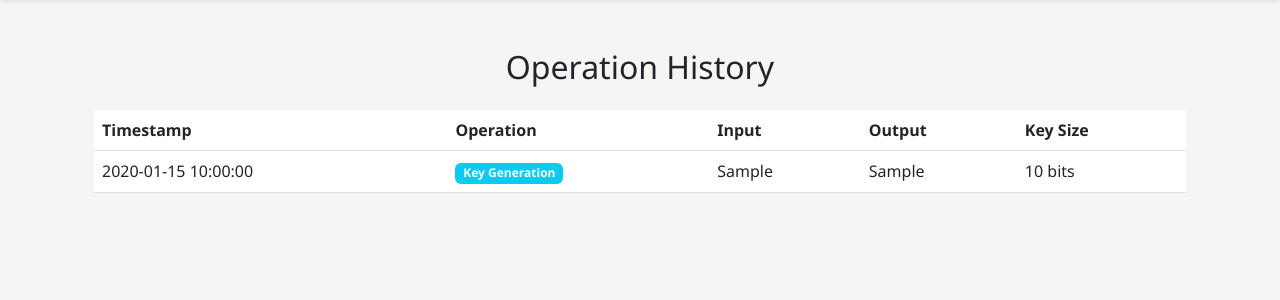
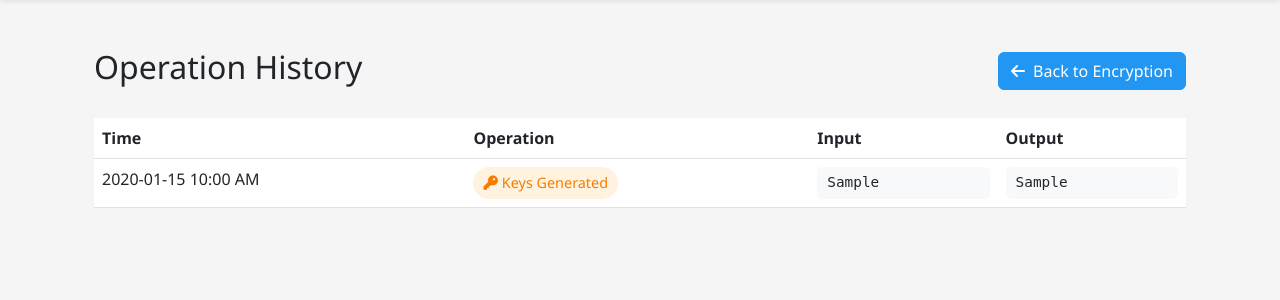
Before and after one commit to alexia26ata/RSA455Project, a Flask app: page /history in a window 1280 px wide. Shown: the part 56-356 px from the top of the page. Run offline with Flask 3, Linux system fonts and the light colour scheme; the visitor is signed in with stand-in values (Sample User, id 1); tables that the repository leaves empty hold one stand-in row (values such as "Sample post").

Commit message:
fixed some things

```diff
--- a/app.py
+++ b/app.py
@@ -2,6 +2,7 @@ from flask import Flask, render_template, request, jsonify, session, redirect, u
 import json
 import os
 from datetime import datetime
+import pytz
 from sympy import randprime
 from werkzeug.security import generate_password_hash, check_password_hash
 from models import db, User, Operation
@@ -20,6 +21,12 @@ db.init_app(app)
 # Create database tables
 with app.app_context():
     db.create_all()
+
+# Set Lebanon timezone
+lebanon_tz = pytz.timezone('Asia/Beirut')
+
+def get_lebanon_time():
+    return datetime.now(lebanon_tz)
 
 # Ensure the history directory exists
 if not os.path.exists('history'):
@@ -161,14 +168,15 @@ def generate_keys():
     public_key, private_key = generate_key_pair(bits)
 
     try:
-        # Log the operation in the database
+        # Log the operation in the database with Lebanon time
         operation = Operation(
             user_id=session['user_id'],
             operation_type='generate_keys',
             input_data='',
             output_data=json.dumps({'public_key': str(public_key), 'private_key': str(private_key)}),
             key_size=bits,
-            keys_used=json.dumps({'public_key': str(public_key), 'private_key': str(private_key)})
+            keys_used=json.dumps({'public_key': str(public_key), 'private_key': str(private_key)}),
+            timestamp=get_lebanon_time()
         )
         db.session.add(operation)
         db.session.commit()
@@ -191,14 +199,15 @@ def encrypt_message():
     cipher = encrypt(message, public_key)
 
     try:
-        # Log the operation in the database
+        # Log the operation in the database with Lebanon time
         operation = Operation(
             user_id=session['user_id'],
             operation_type='encrypt',
             input_data=message,
             output_data=str(cipher),
             key_size=len(str(public_key[1])),
-            keys_used=json.dumps({'public_key': str(public_key)})
+            keys_used=json.dumps({'public_key': str(public_key)}),
+            timestamp=get_lebanon_time()
         )
         db.session.add(operation)
         db.session.commit()
@@ -218,14 +227,15 @@ def decrypt_message():
     message = decrypt(cipher, private_key)
 
     try:
-        # Log the operation in the database
+        # Log the operation in the database with Lebanon time
         operation = Operation(
             user_id=session['user_id'],
             operation_type='decrypt',
             input_data=str(cipher),
             output_data=message,
             key_size=len(str(private_key[1])),
-            keys_used=json.dumps({'private_key': str(private_key)})
+            keys_used=json.dumps({'private_key': str(private_key)}),
+            timestamp=get_lebanon_time()
         )
         db.session.add(operation)
         db.session.commit()
--- a/requirements.txt
+++ b/requirements.txt
@@ -9,3 +9,4 @@ MarkupSafe==2.1.3
 psycopg2-binary==2.9.9
 Flask-SQLAlchemy==3.1.1
 python-dotenv==1.0.0
+pytz==2024.1
--- a/templates/history.html
+++ b/templates/history.html
@@ -2,48 +2,61 @@
 
 {% block content %}
 <div class="container mt-5">
-    <h2 class="text-center mb-4">Operation History</h2>
+    <div class="d-flex justify-content-between align-items-center mb-4">
+        <h2>Operation History</h2>
+        <a href="{{ url_for('home') }}" class="btn btn-primary">
+            <i class="fas fa-arrow-left me-2"></i>Back to Encryption
+        </a>
+    </div>
 
     {% if operations %}
         <div class="table-responsive">
             <table class="table table-hover">
                 <thead>
                     <tr>
-                        <th>Timestamp</th>
+                        <th>Time</th>
                         <th>Operation</th>
                         <th>Input</th>
                         <th>Output</th>
-                        <th>Key Size</th>
                     </tr>
                 </thead>
                 <tbody>
                     {% for operation in operations %}
                         <tr>
-                            <td>{{ operation.timestamp.strftime('%Y-%m-%d %H:%M:%S') }}</td>
+                            <td>{{ operation.timestamp.strftime('%Y-%m-%d %I:%M %p') }}</td>
                             <td>
                                 {% if operation.operation_type == 'encrypt' %}
-                                    <span class="badge bg-primary">Encryption</span>
+                                    <div class="operation-badge encrypt">
+                                        <i class="fas fa-lock me-1"></i>Encrypted
+                                    </div>
                                 {% elif operation.operation_type == 'decrypt' %}
-                                    <span class="badge bg-success">Decryption</span>
+                                    <div class="operation-badge decrypt">
+                                        <i class="fas fa-unlock me-1"></i>Decrypted
+                                    </div>
                                 {% else %}
-                                    <span class="badge bg-info">Key Generation</span>
+                                    <div class="operation-badge keys">
+                                        <i class="fas fa-key me-1"></i>Keys Generated
+                                    </div>
                                 {% endif %}
                             </td>
                             <td>
                                 {% if operation.input_data %}
-                                    {{ operation.input_data[:50] }}{% if operation.input_data|length > 50 %}...{% endif %}
+                                    <div class="data-box">
+                                        {{ operation.input_data[:50] }}{% if operation.input_data|length > 50 %}...{% endif %}
+                                    </div>
                                 {% else %}
                                     -
                                 {% endif %}
                             </td>
                             <td>
                                 {% if operation.output_data %}
-                                    {{ operation.output_data[:50] }}{% if operation.output_data|length > 50 %}...{% endif %}
+                                    <div class="data-box">
+                                        {{ operation.output_data[:50] }}{% if operation.output_data|length > 50 %}...{% endif %}
+                                    </div>
                                 {% else %}
                                     -
                                 {% endif %}
                             </td>
-                            <td>{{ operation.key_size }} bits</td>
                         </tr>
                     {% endfor %}
                 </tbody>
@@ -51,8 +64,43 @@
         </div>
     {% else %}
         <div class="alert alert-info">
-            No operations recorded yet. Start by generating keys or encrypting/decrypting messages.
+            <i class="fas fa-info-circle me-2"></i>No operations recorded yet. Start by generating keys or encrypting/decrypting messages.
         </div>
     {% endif %}
 </div>
+
+<style>
+.operation-badge {
+    display: inline-flex;
+    align-items: center;
+    padding: 5px 10px;
+    border-radius: 20px;
+    font-size: 0.9rem;
+    font-weight: 500;
+}
+
+.operation-badge.encrypt {
+    background-color: #e3f2fd;
+    color: #1976d2;
+}
+
+.operation-badge.decrypt {
+    background-color: #e8f5e9;
+    color: #2e7d32;
+}
+
+.operation-badge.keys {
+    background-color: #fff3e0;
+    color: #f57c00;
+}
+
+.data-box {
+    background-color: #f8f9fa;
+    padding: 5px 10px;
+    border-radius: 5px;
+    font-family: monospace;
+    font-size: 0.9rem;
+    word-break: break-all;
+}
+</style>
 {% endblock %}
```
